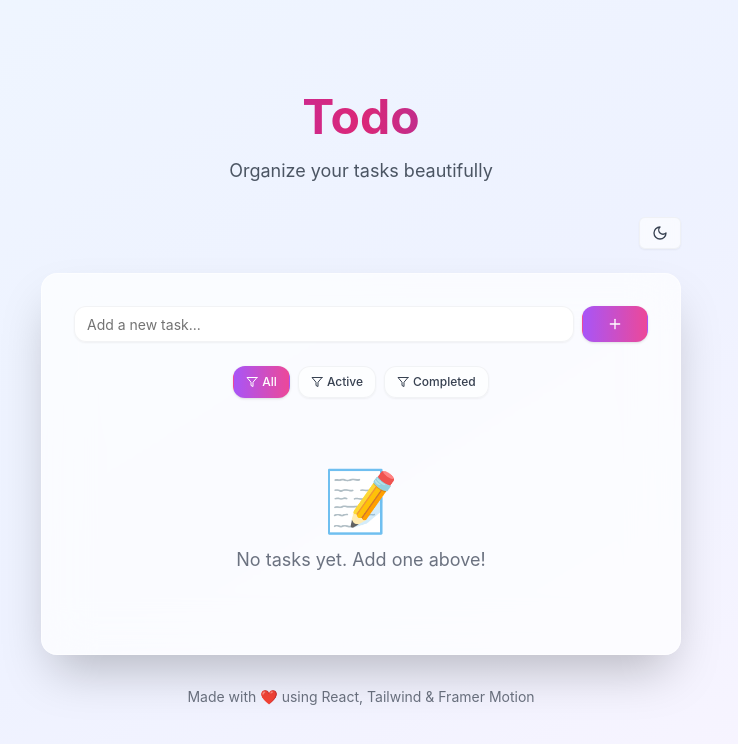
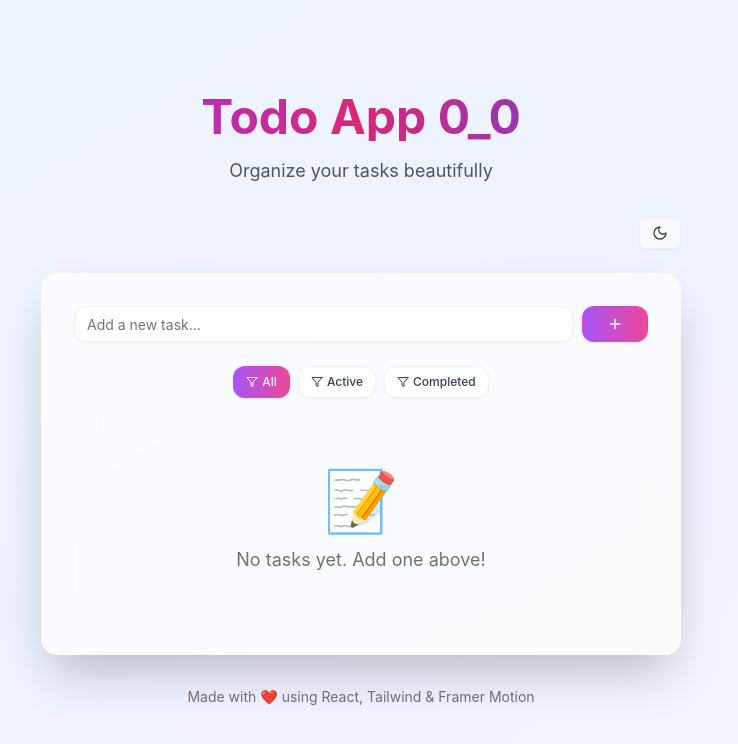
Before and after one commit to ranjeetkumar-dev/deployTest, a React (Vite) app: page / in a window 1280 px wide. Shown: the top 744 px of the page, without its empty margins (279-1017 px from the left). Built offline with nearby package versions, Linux system fonts and the light colour scheme.

Commit message:
name changed again

```diff
--- a/src/components/TodoApp.tsx
+++ b/src/components/TodoApp.tsx
@@ -152,7 +152,7 @@ const TodoApp = () => {
                 : "from-purple-600 via-pink-600 to-indigo-600"
             } bg-clip-text text-transparent`}
           >
-            Todo
+            Todo App 0_0
           </h1>
           <p
             className={`text-lg ${
```
